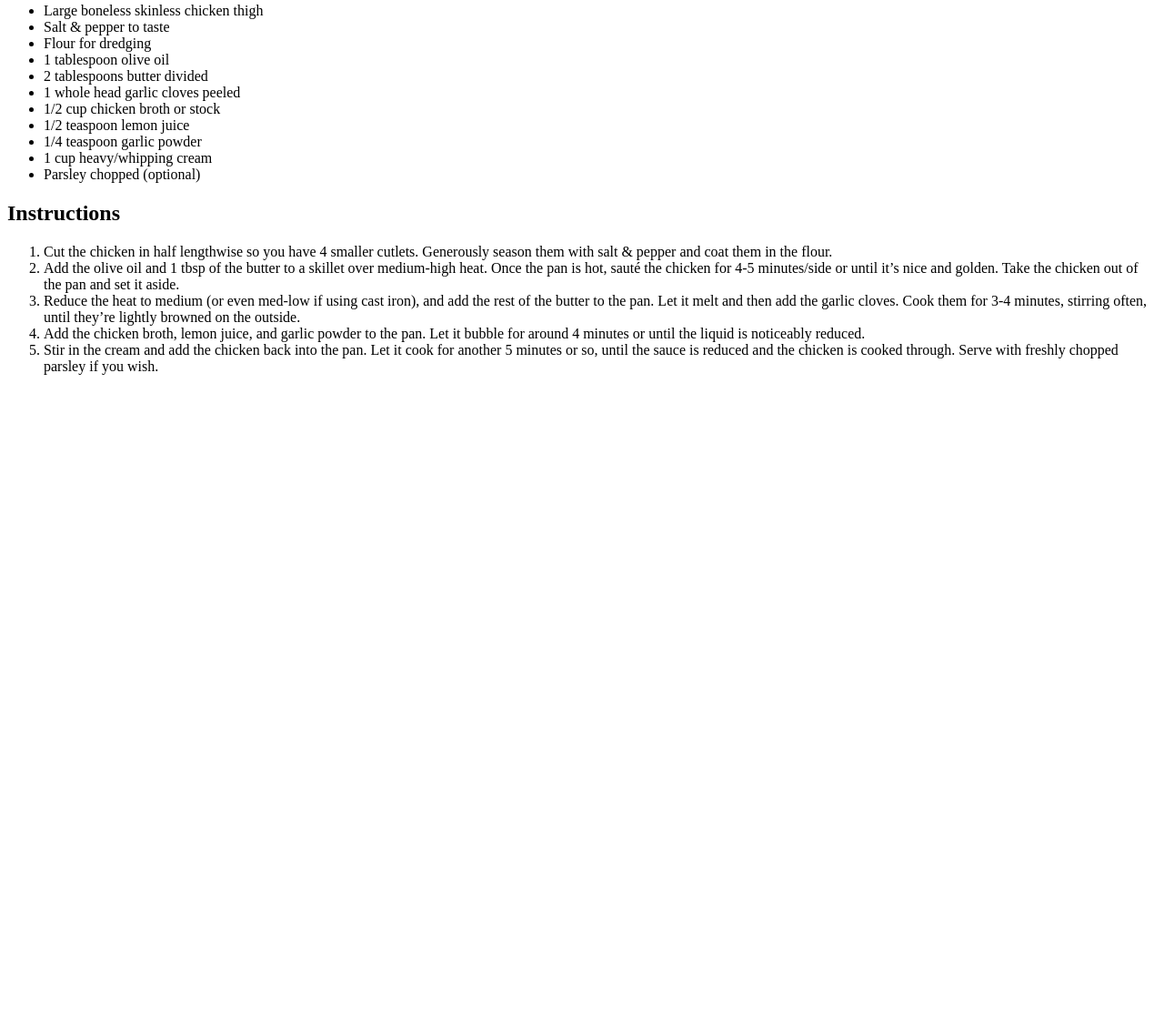
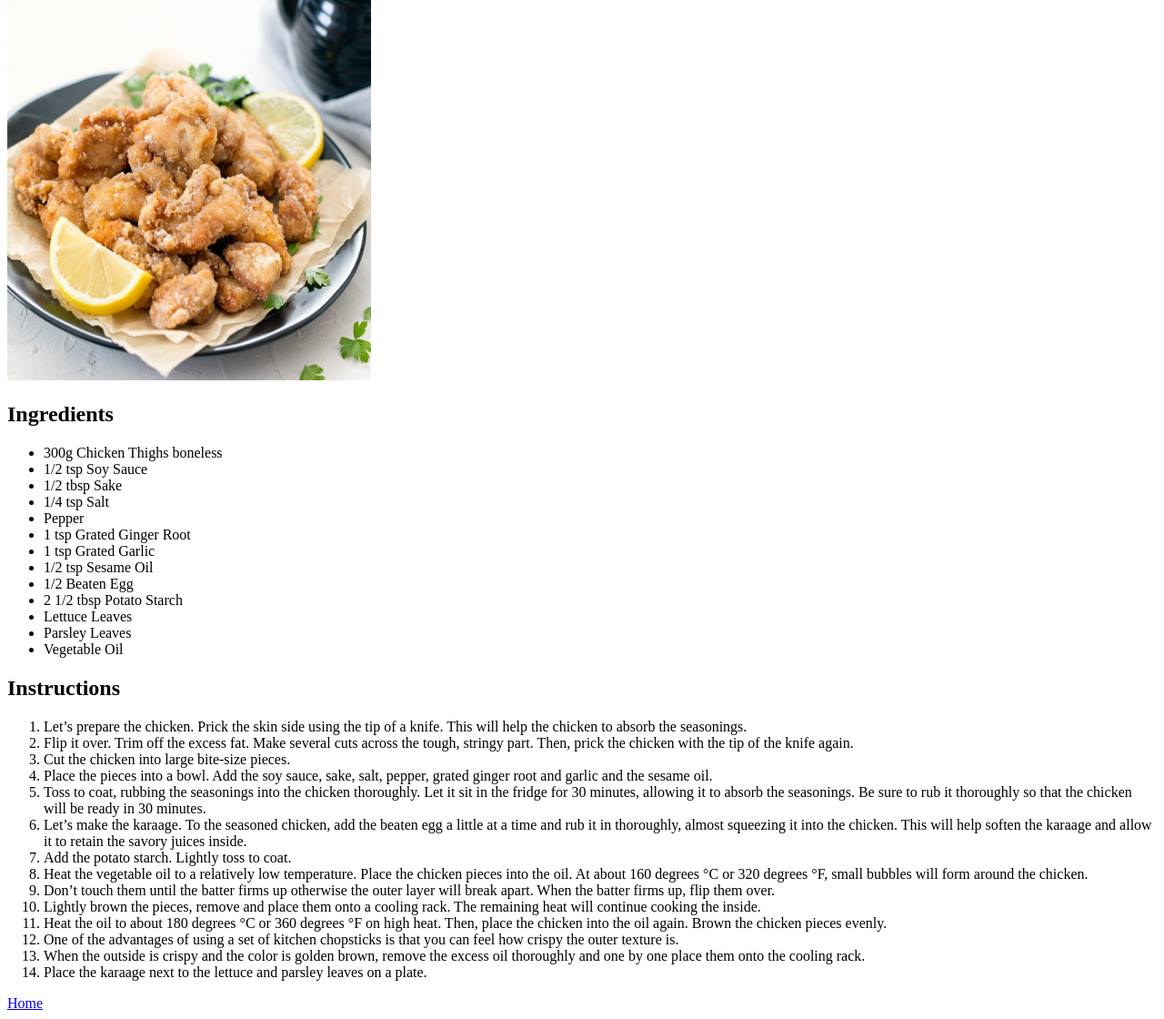
Before and after one commit to rielevangelista/odin-recipes2025, a plain HTML site: page recipes/karaage.html in a window 1280 px wide. Shown: the part 162-1282 px from the top of the page at 91% size. Before the commit the page ends 800 px from the top, so only its background shows below. Drawn offline with Linux system fonts and the light colour scheme.

Commit message:
add images and finished recipes

```diff
--- a/recipes/karaage.html
+++ b/recipes/karaage.html
@@ -3,33 +3,47 @@
 <head>
     <meta charset="UTF-8">
     <meta name="viewport" content="width=device-width, initial-scale=1.0">
-    <title>Chicken Karaage</title>
+    <title>Chicken Karaage Recipe</title>
 </head>
 <body>
     <h1>Chicken Karaage</h1>
-    <br>
+    <img src="../images/karaage-image.jpg" width="400" height="500">
     <h2>Ingredients</h2>
     <ul>
-        <li>Large boneless skinless chicken thigh</li>
-        <li>Salt & pepper to taste</li>
-        <li>Flour for dredging</li>
-        <li>1 tablespoon olive oil</li>
-        <li>2 tablespoons butter divided</li>
-        <li>1 whole head garlic cloves peeled</li>
-        <li>1/2 cup chicken broth or stock</li>
-        <li>1/2 teaspoon lemon juice</li>
-        <li>1/4 teaspoon garlic powder</li>
-        <li>1 cup heavy/whipping cream</li>
-        <li>Parsley chopped (optional)</li>
+        <li>300g Chicken Thighs boneless</li>
+        <li>1/2 tsp Soy Sauce</li>
+        <li>1/2 tbsp Sake</li>
+        <li>1/4 tsp Salt</li>
+        <li>Pepper</li>
+        <li>1 tsp Grated Ginger Root</li>
+        <li>1 tsp Grated Garlic</li>
+        <li>1/2 tsp Sesame Oil</li>
+        <li>1/2 Beaten Egg</li>
+        <li>2 1/2 tbsp 	Potato Starch</li>
+        <li>Lettuce Leaves</li>
+        <li>Parsley Leaves</li>
+        <li>Vegetable Oil</li>
     </ul>
     <h2>Instructions</h2>
     <ol>
-        <li>Cut the chicken in half lengthwise so you have 4 smaller cutlets. Generously season them with salt & pepper and coat them in the flour.</li>
-        <li>Add the olive oil and 1 tbsp of the butter to a skillet over medium-high heat. Once the pan is hot, sauté the chicken for 4-5 minutes/side or until it’s nice and golden. Take the chicken out of the pan and set it aside.</li>
-        <li>Reduce the heat to medium (or even med-low if using cast iron), and add the rest of the butter to the pan. Let it melt and then add the garlic cloves. Cook them for 3-4 minutes, stirring often, until they’re lightly browned on the outside.</li>
-        <li>Add the chicken broth, lemon juice, and garlic powder to the pan. Let it bubble for around 4 minutes or until the liquid is noticeably reduced. </li>
-        <li>Stir in the cream and add the chicken back into the pan. Let it cook for another 5 minutes or so, until the sauce is reduced and the chicken is cooked through. Serve with freshly chopped parsley if you wish.</li>
+
+        <li>Let’s prepare the chicken. Prick the skin side using the tip of a knife. This will help the chicken to absorb the seasonings.</li>
+        <li>Flip it over. Trim off the excess fat. Make several cuts across the tough, stringy part. Then, prick the chicken with the tip of the knife again.</li>
+        <li>Cut the chicken into large bite-size pieces.</li>
+        <li>Place the pieces into a bowl. Add the soy sauce, sake, salt, pepper, grated ginger root and garlic and the sesame oil.</li>
+        <li>Toss to coat, rubbing the seasonings into the chicken thoroughly. Let it sit in the fridge for 30 minutes, allowing it to absorb the seasonings. Be sure to rub it thoroughly so that the chicken will be ready in 30 minutes.</li>
+        <li>Let’s make the karaage. To the seasoned chicken, add the beaten egg a little at a time and rub it in thoroughly, almost squeezing it into the chicken. This will help soften the karaage and allow it to retain the savory juices inside.</li>
+        <li>Add the potato starch. Lightly toss to coat.</li>
+        <li>Heat the vegetable oil to a relatively low temperature. Place the chicken pieces into the oil. At about 160 degrees °C or 320 degrees °F, small bubbles will form around the chicken.</li>
+        <li>Don’t touch them until the batter firms up otherwise the outer layer will break apart. When the batter firms up, flip them over.</li>
+        <li>Lightly brown the pieces, remove and place them onto a cooling rack. The remaining heat will continue cooking the inside.</li>
+        <li>Heat the oil to about 180 degrees °C or 360 degrees °F on high heat. Then, place the chicken into the oil again. Brown the chicken pieces evenly.</li>
+        <li>One of the advantages of using a set of kitchen chopsticks is that you can feel how crispy the outer texture is.</li>
+        <li>When the outside is crispy and the color is golden brown, remove the excess oil thoroughly and one by one place them onto the cooling rack.</li>
+        <li>Place the karaage next to the lettuce and parsley leaves on a plate.</li>
     </ol>
+
+    <a href="../index.html">Home</a>
 
 
 </body>
```
Also changed, not shown: recipes/creamy-chicken.html (+2 -1 lines), recipes/korean-beef.html (+24 -2 lines), images/creamy-chicken.jpg (added), images/karaage-image.jpg (added), images/korean-beef-bowl-image.jpg (added).
